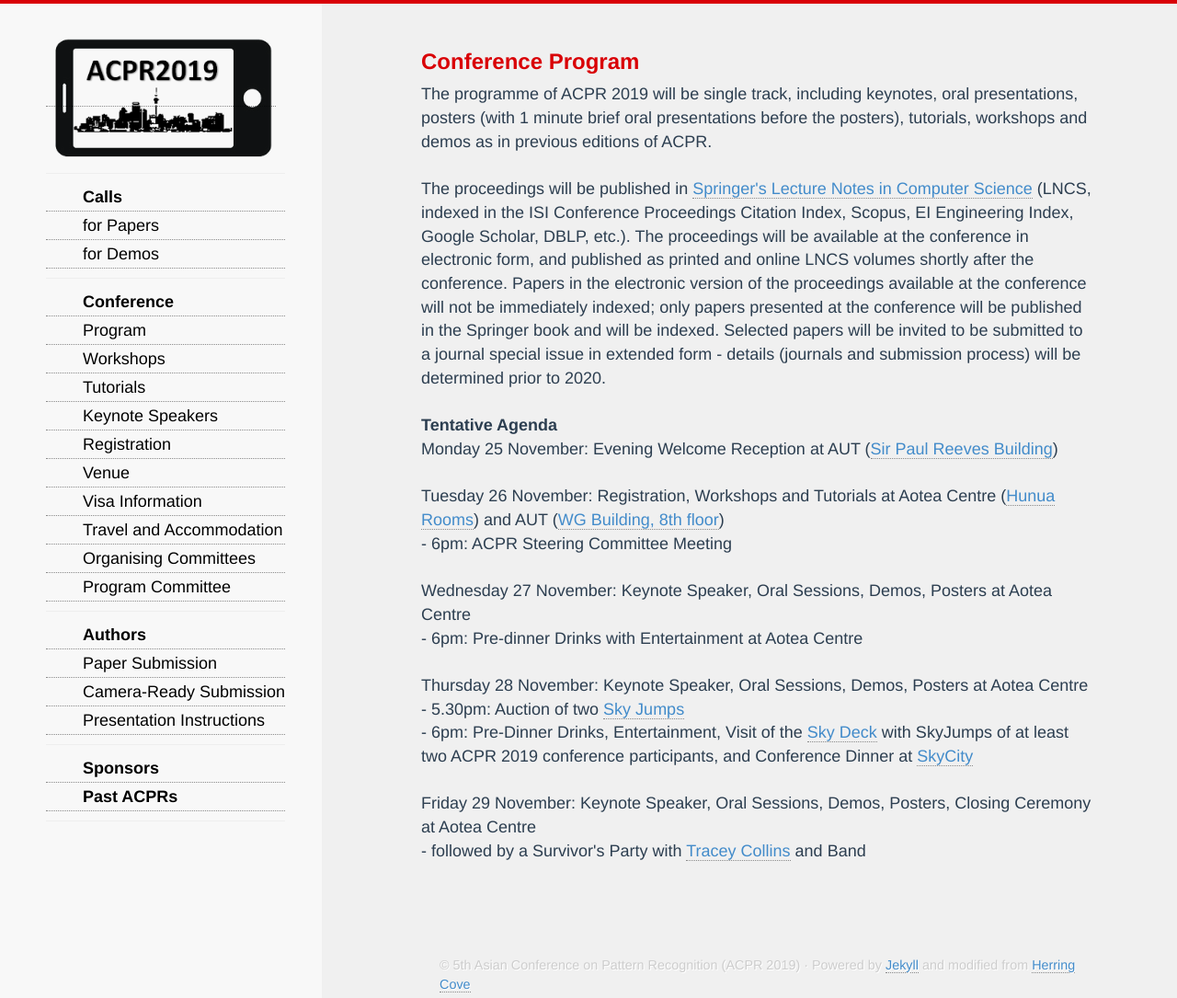
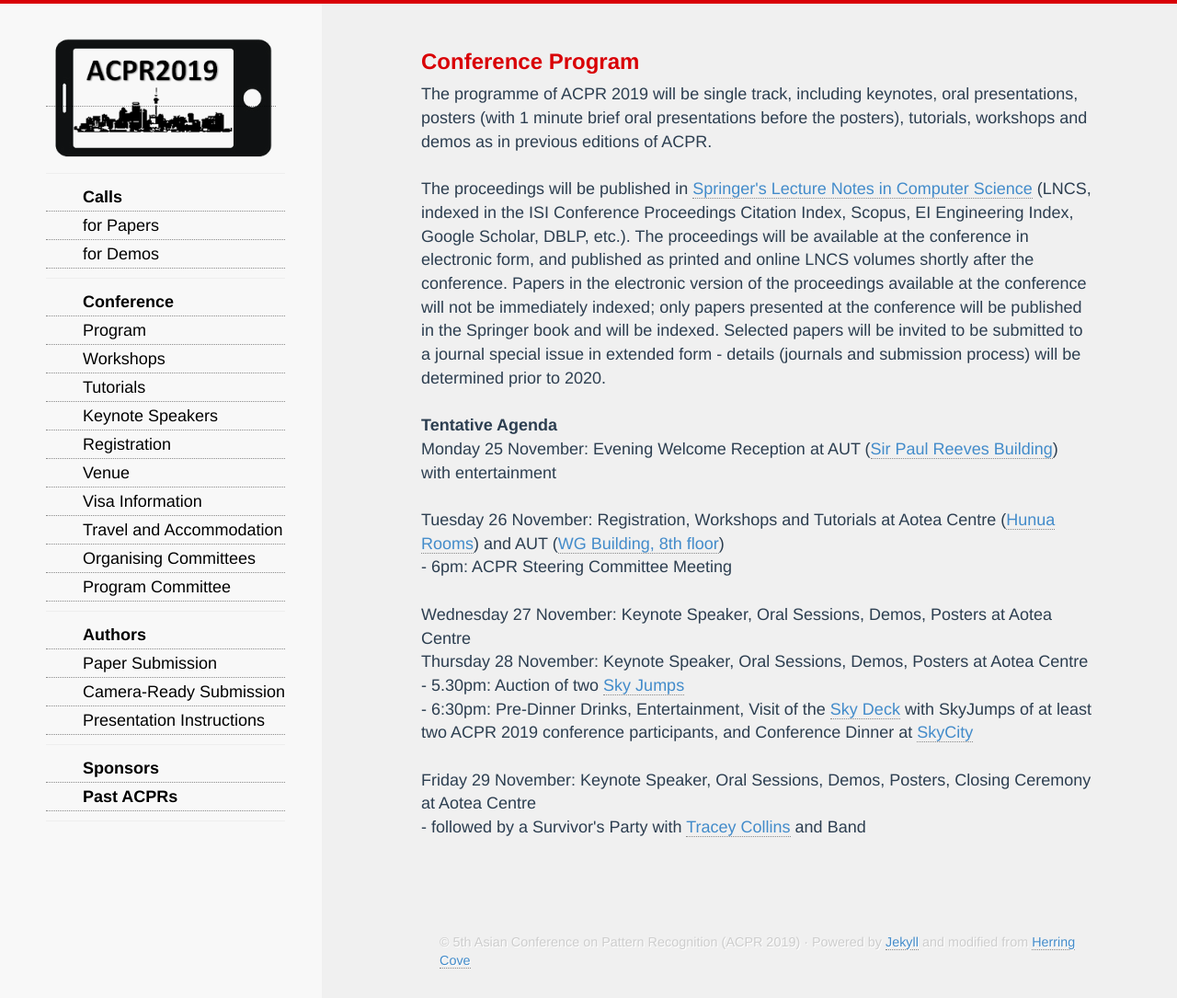
Before and after one commit to AndrewChenUoA/ACPR2019, a Jekyll site: the page built from program.html, in a window 1280 px wide and 1085 px high. Shown: the whole window at 92% size. Built offline with Jekyll 4.4.1, drawn with Linux system fonts in a browser that asks for light colours; nearby versions of some CDN libraries; Markdown is read by kramdown in place of the engine named in the settings.

Commit message:
Update program

```diff
--- a/program.html
+++ b/program.html
@@ -13,14 +13,13 @@ title: ACPR 2019 - The 5th Asian Conference on Pattern Recognition
   <br/><br/>
 
   <b>Tentative Agenda</b><br/>
-  Monday 25 November: Evening Welcome Reception at AUT (<a href="https://architecturenow.co.nz/articles/sir-paul-reeves-building/">Sir Paul Reeves Building</a>)<br/><br/>
+  Monday 25 November: Evening Welcome Reception at AUT (<a href="https://architecturenow.co.nz/articles/sir-paul-reeves-building/">Sir Paul Reeves Building</a>) with entertainment<br/><br/>
   Tuesday 26 November: Registration, Workshops and Tutorials at Aotea Centre (<a href="https://www.aucklandconventions.co.nz/rooms/hunua-rooms">Hunua Rooms</a>) and AUT (<a href="https://www.aut.ac.nz/__data/assets/pdf_file/0011/118919/AUT-campus-map-city.pdf">WG Building, 8th floor</a>)<br/>
   - 6pm: ACPR Steering Committee Meeting<br/><br/>
   Wednesday 27 November: Keynote Speaker, Oral Sessions, Demos, Posters at Aotea Centre<br/>
-  - 6pm: Pre-dinner Drinks with Entertainment at Aotea Centre<br/><br/>
   Thursday 28 November: Keynote Speaker, Oral Sessions, Demos, Posters at Aotea Centre<br/>
   - 5.30pm: Auction of two <a href="https://www.bungy.co.nz/auckland/sky-tower/">Sky Jumps</a><br/>
-  - 6pm: Pre-Dinner Drinks, Entertainment, Visit of the <a href="https://www.skycityauckland.co.nz/sky-tower/admissions/">Sky Deck</a> with SkyJumps of at least two ACPR 2019 conference participants, and Conference Dinner at <a href="https://www.skycityauckland.co.nz">SkyCity</a><br/><br/>
+  - 6:30pm: Pre-Dinner Drinks, Entertainment, Visit of the <a href="https://www.skycityauckland.co.nz/sky-tower/admissions/">Sky Deck</a> with SkyJumps of at least two ACPR 2019 conference participants, and Conference Dinner at <a href="https://www.skycityauckland.co.nz">SkyCity</a><br/><br/>
   Friday 29 November: Keynote Speaker, Oral Sessions, Demos, Posters, Closing Ceremony at Aotea Centre<br/>
   - followed by a Survivor's Party with <a href="https://www.youtube.com/watch?v=0yWb3RnUX6I">Tracey Collins</a> and Band <br/><br/>
 </div>
```
